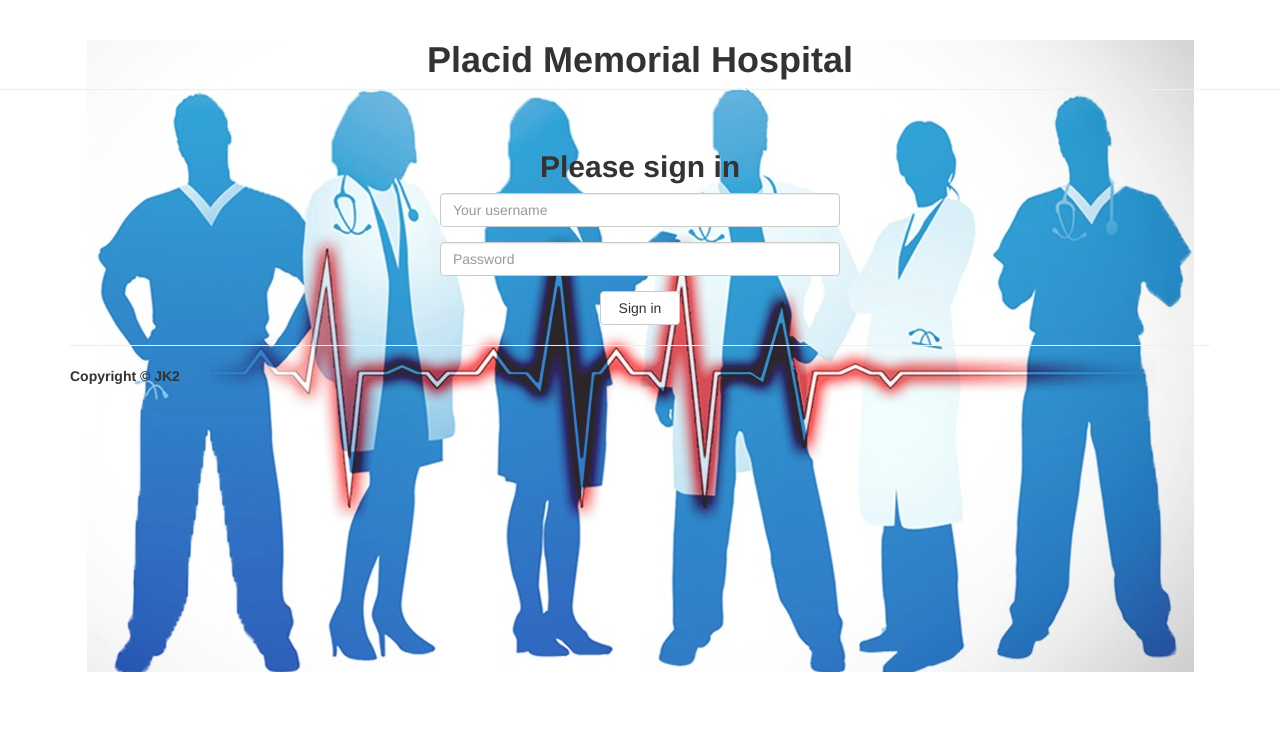
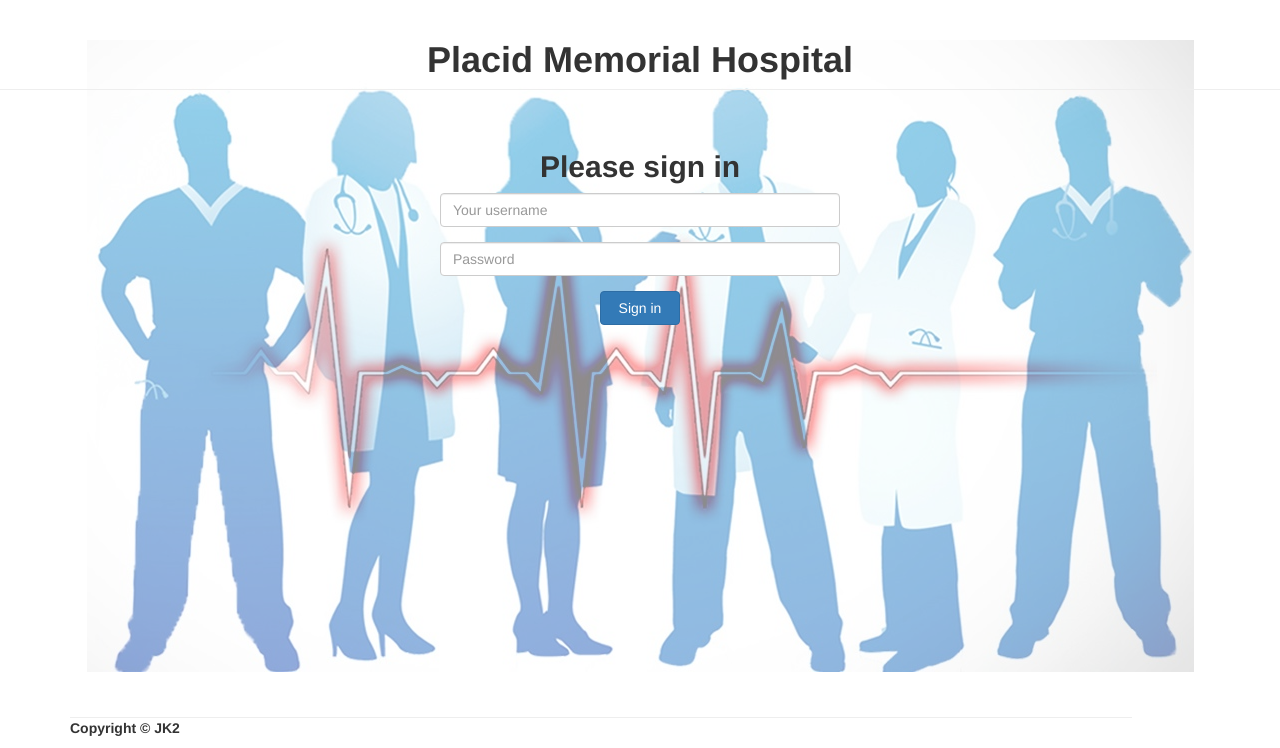
Before and after one commit to aizeek1/comp3161-assignment, a Python web app: template app/templates/login.html in a window 1280 px wide. Shown: the part 52-800 px from the top of the page. Run offline with Jinja, Linux system fonts and the light colour scheme; the template is opened without the code that fills it, so the values that code supplies are empty.

Commit message:
css changes

```diff
--- a/app/static/css/app.css
+++ b/app/static/css/app.css
@@ -3,11 +3,17 @@
     left: 0px;
     z-index: -1;
     margin: auto;
-    opacity: 0.85;
+    opacity: 0.45;
     width:100%;
 
 }
 
 .foot{
     font-weight: bold;
+    position: fixed;
+    bottom: 0;
+    margin-top: 20px;
+  border: 0;
+  border-top: 1px solid #eee;
+width:83%;
 }
--- a/app/templates/base.html
+++ b/app/templates/base.html
@@ -6,7 +6,7 @@
     <meta name="viewport" content="width=device-width, initial-scale=1">
     <!-- The above 3 meta tags *must* come first in the head; any other head content must come *after* these tags -->
     <title>Placid Memorial Hospital</title>
-
+  <link rel="shortcut icon" href="/static/imgs/531686854.jpg"/>
 
     <!-- HTML5 shim and Respond.js for IE8 support of HTML5 elements and media queries -->
     <!-- WARNING: Respond.js doesn't work if you view the page via file:// -->
--- a/app/templates/footer.html
+++ b/app/templates/footer.html
@@ -1,2 +1,2 @@
-<hr>
+
 <p class="foot">Copyright &copy; JK2</p>
--- a/app/templates/home.html
+++ b/app/templates/home.html
@@ -5,6 +5,5 @@
         <h1 class="page-header">Placid Memorial Hospital</h1>
           <div class ="sidebar" style="width:20%; float:left; border-right: 2px #dee0e2 solid; text-align:left">
             {% include "sidebar.html" %}</div>
-
-
-{% endblock %}
+            <div  class = 'content' style="width:70%; float:left">
+            {% endblock %}</div>
--- a/app/templates/login.html
+++ b/app/templates/login.html
@@ -22,7 +22,7 @@
     <input style="width:400px"  type="password" id="password" name="password" class="form-control" placeholder="Password" required>
   </div>
 
-  <button style="width:80px" class="btn btn-default" type="submit">Sign in</button>
+  <button style="width:80px" class="btn btn-primary" type="submit">Sign in</button>
 </form>
 </div>
 {% endblock %}
```
Also changed, not shown: app/static/css/bootstrap.css, app/static/imgs/531686854.jpg (added).
